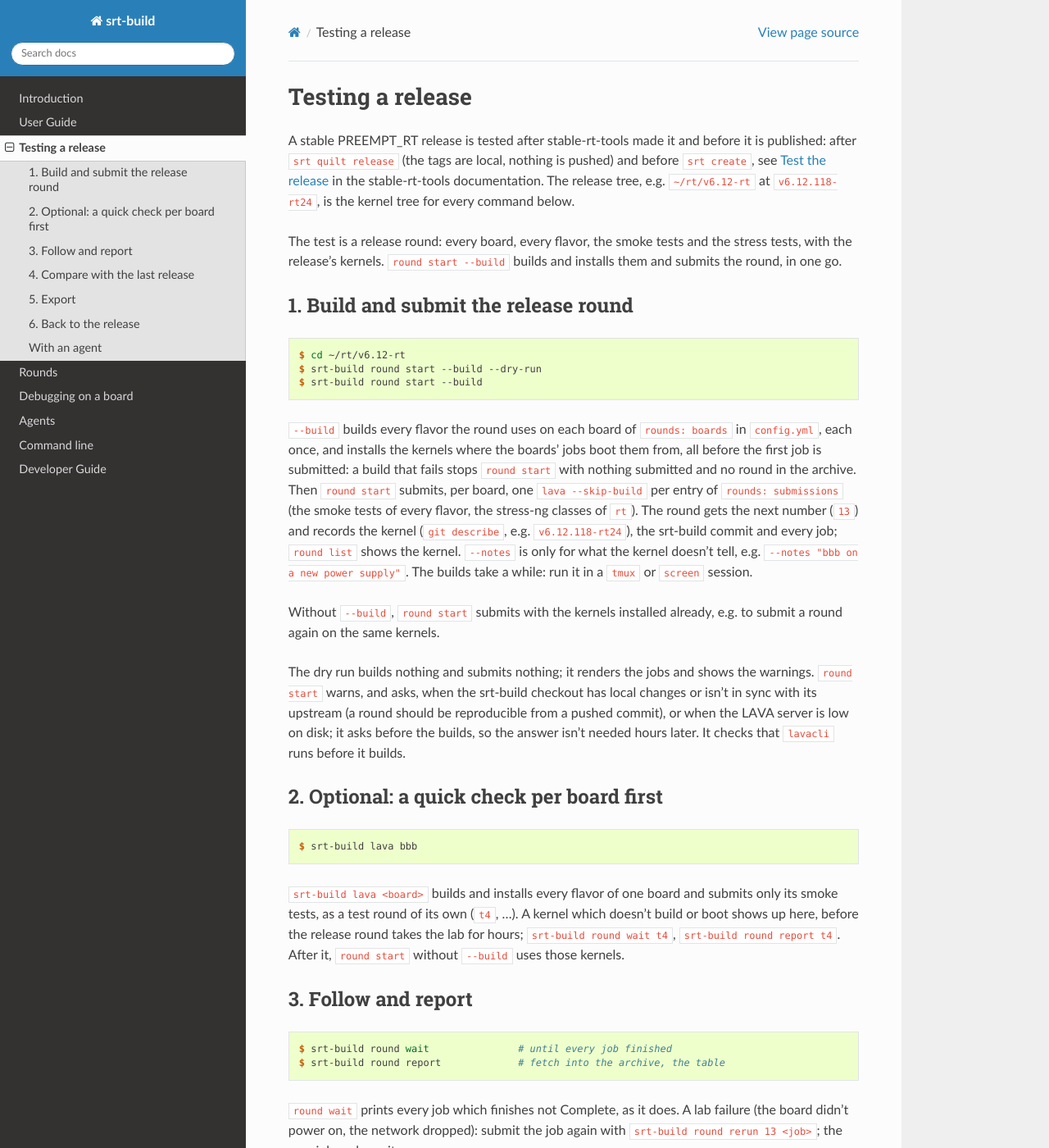
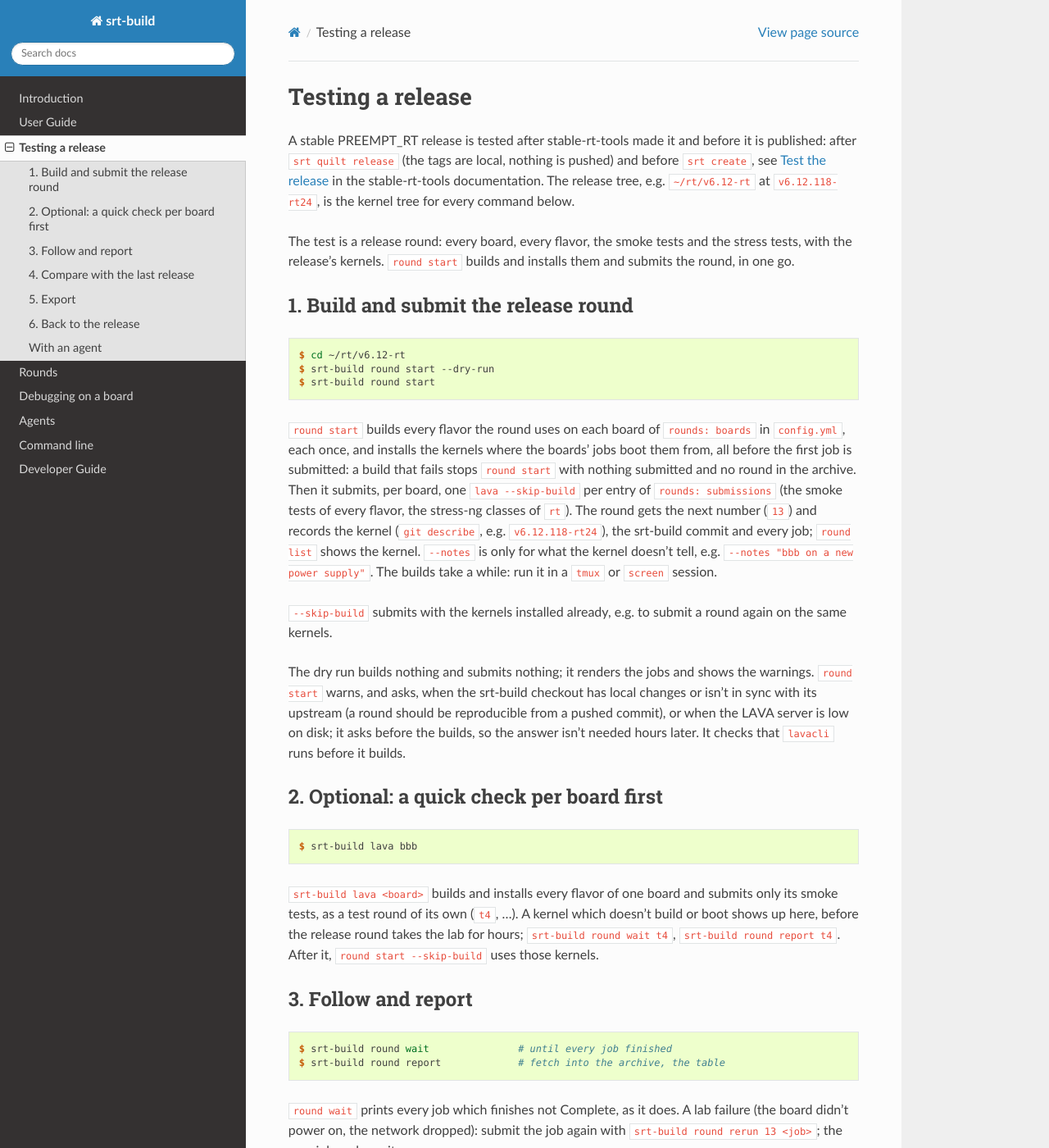
Before and after one commit to igaw/srt-build, a Sphinx documentation site: the page built from docs/release-testing.rst, in a window 1280 px wide and 1400 px high. Shown: the whole window at 82% size. Built offline with Sphinx 7.4.7 and the Read the Docs theme 3.1.0, drawn with Linux system fonts in a browser that asks for light colours.

Commit message:
round start: build by default, --skip-build to opt out
Building the kernels is what a release round wants, as for lava: make
it the default and --skip-build the opt-out, the same option lava has.
The MCP round_start tool takes skip_build accordingly.

Co-Authored-By: Claude Opus 5.5 <noreply@anthropic.com>

```diff
--- a/docs/agents.rst
+++ b/docs/agents.rst
@@ -17,9 +17,9 @@ Its tools run srt-build itself, without a terminal:
 ``round_report``, ``round_export``
     Fetch and report a round, send it to VictoriaMetrics, as by hand.
 ``lava``, ``round_start``
-    Build, install and submit a test round; submit a round with the
-    installed kernels, or with ``build`` build and install them first (a
-    dry run unless asked otherwise). They run as
+    Build, install and submit a test round; build, install and submit a
+    release round (``skip_build``: with the installed kernels; a dry run
+    unless asked otherwise). They run as
     tasks in their own session, which outlive the client, one per tree.
 ``task_status``, ``tasks``
     Follow the tasks: running, finished with exit code, or lost, and the
--- a/docs/release-testing.rst
+++ b/docs/release-testing.rst
@@ -10,8 +10,8 @@ in the stable-rt-tools documentation. The release tree, e.g.
 command below.
 
 The test is a release round: every board, every flavor, the smoke tests
-and the stress tests, with the release's kernels. ``round start --build``
-builds and installs them and submits the round, in one go.
+and the stress tests, with the release's kernels. ``round start`` builds
+and installs them and submits the round, in one go.
 
 1. Build and submit the release round
 -------------------------------------
@@ -19,24 +19,24 @@ builds and installs them and submits the round, in one go.
 .. code-block:: console
 
   $ cd ~/rt/v6.12-rt
-  $ srt-build round start --build --dry-run
-  $ srt-build round start --build
+  $ srt-build round start --dry-run
+  $ srt-build round start
 
-``--build`` builds every flavor the round uses on each board of ``rounds:
-boards`` in ``config.yml``, each once, and installs the kernels where the
-boards' jobs boot them from, all before the first job is submitted: a
-build that fails stops ``round start`` with nothing submitted and no round
-in the archive. Then ``round start`` submits, per board, one ``lava
+``round start`` builds every flavor the round uses on each board of
+``rounds: boards`` in ``config.yml``, each once, and installs the kernels
+where the boards' jobs boot them from, all before the first job is
+submitted: a build that fails stops ``round start`` with nothing submitted
+and no round in the archive. Then it submits, per board, one ``lava
 --skip-build`` per entry of ``rounds: submissions`` (the smoke tests of
 every flavor, the stress-ng classes of ``rt``). The round gets the next
 number (``13``) and records the kernel (``git describe``, e.g.
 ``v6.12.118-rt24``), the srt-build commit and every job; ``round list``
 shows the kernel. ``--notes`` is only for what the kernel doesn't tell,
-e.g. ``--notes "bbb on a new power supply"``. The builds take a while: run it in a ``tmux`` or
-``screen`` session.
+e.g. ``--notes "bbb on a new power supply"``. The builds take a while:
+run it in a ``tmux`` or ``screen`` session.
 
-Without ``--build``, ``round start`` submits with the kernels installed
-already, e.g. to submit a round again on the same kernels.
+``--skip-build`` submits with the kernels installed already, e.g. to
+submit a round again on the same kernels.
 
 The dry run builds nothing and submits nothing; it renders the jobs and
 shows the warnings. ``round start`` warns, and asks, when the srt-build
@@ -56,8 +56,8 @@ later. It checks that ``lavacli`` runs before it builds.
 and submits only its smoke tests, as a test round of its own (``t4``,
 ...). A kernel which doesn't build or boot shows up here, before the
 release round takes the lab for hours; ``srt-build round wait t4``,
-``srt-build round report t4``. After it, ``round start`` without
-``--build`` uses those kernels.
+``srt-build round report t4``. After it, ``round start --skip-build``
+uses those kernels.
 
 3. Follow and report
 --------------------
```
Also changed, not shown: README.md (+5 -3 lines), docs/rounds.rst (+5 -3 lines), .claude/skills/rt-lab/SKILL.md, 5 other files.
